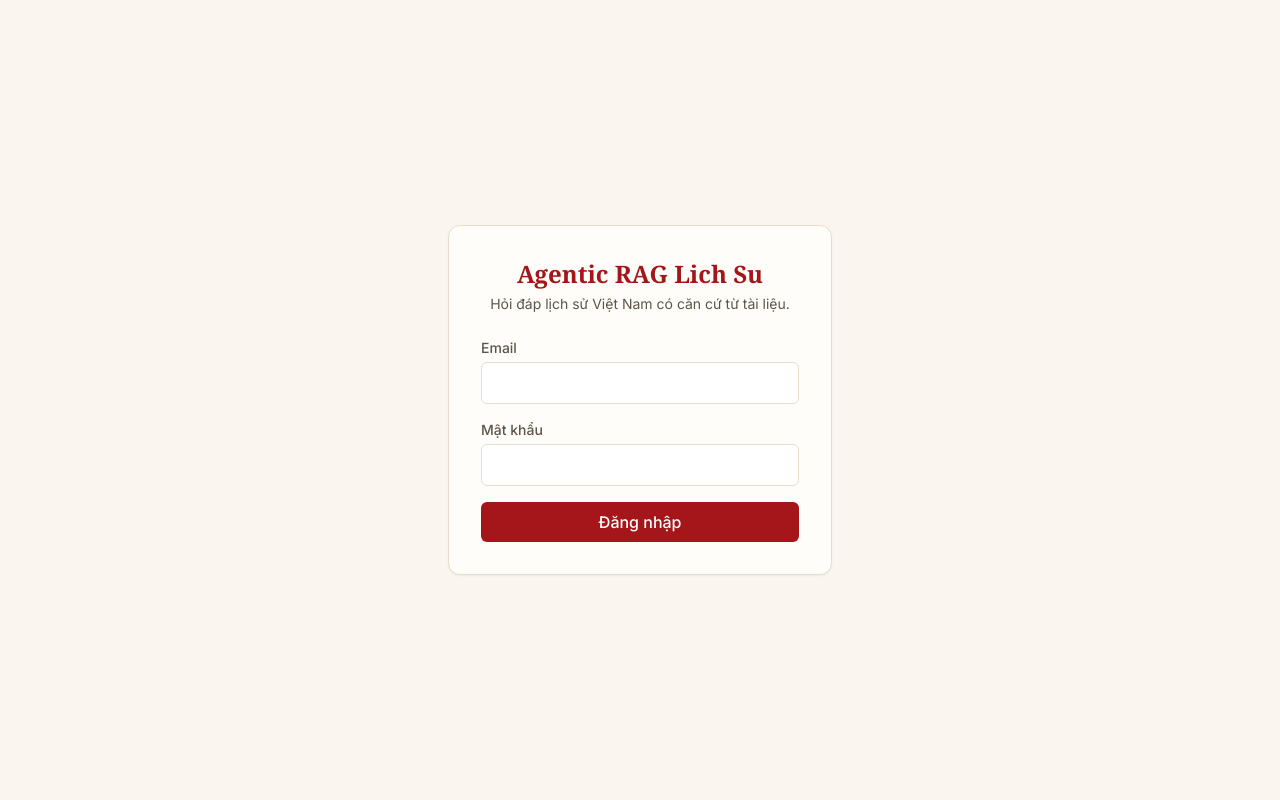
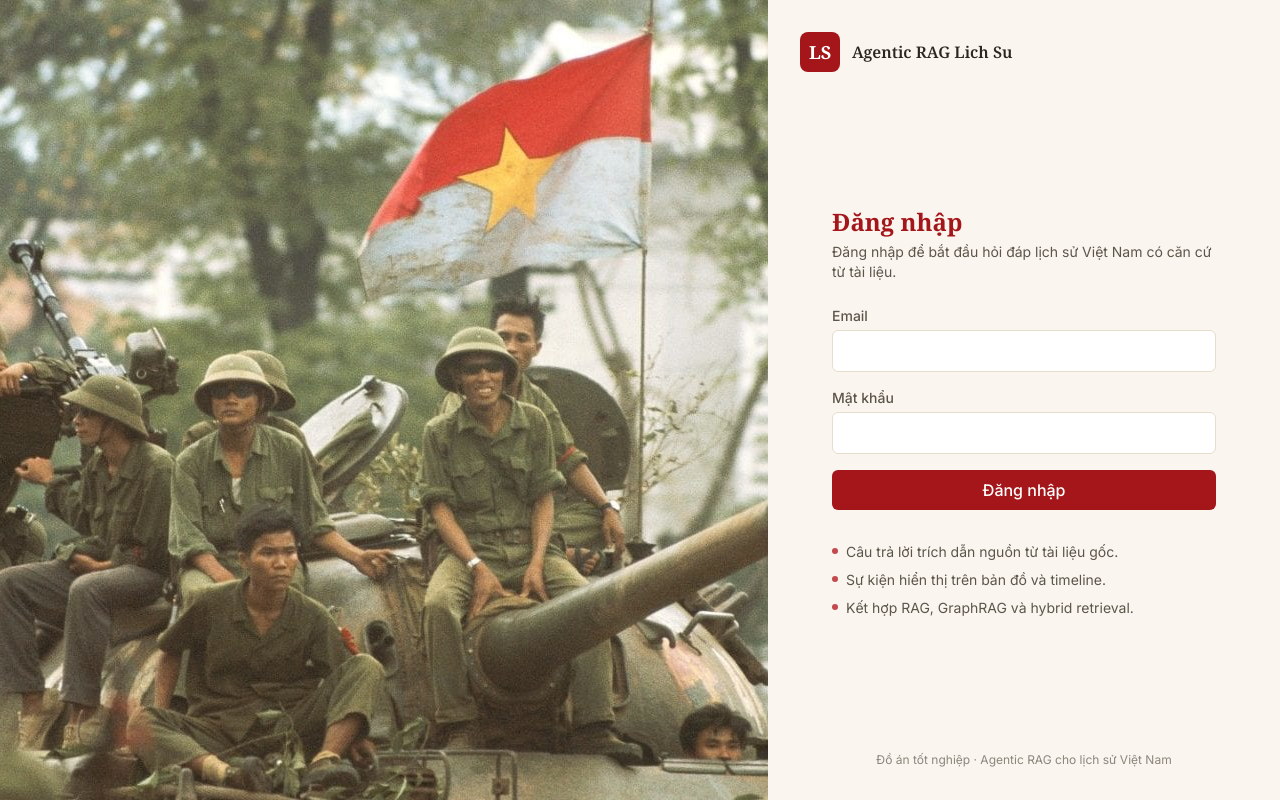
Before and after one commit to ltlongg/DATN, a React (Vite) app in the folder apps/frontend/: page /login in a window 1280 px wide. Built offline with nearby package versions, Linux system fonts and the light colour scheme; no server answers.

Commit message:
feat(frontend): cập nhật giao diện trang đăng nhập

```diff
--- a/apps/frontend/src/pages/LoginPage.tsx
+++ b/apps/frontend/src/pages/LoginPage.tsx
@@ -1,6 +1,7 @@
 import { Navigate } from "react-router-dom";
 import { LoginForm } from "@/features/auth/LoginForm";
 import { useAuthStore } from "@/store/authStore";
+import loginHero from "@/assets/login-hero.jpg";
 
 const APP_NAME = import.meta.env.VITE_APP_NAME ?? "Agentic RAG — Lịch sử Việt Nam";
 
@@ -9,14 +10,59 @@ export default function LoginPage() {
   if (token) return <Navigate to="/" replace />;
 
   return (
-    <main className="flex min-h-full items-center justify-center p-6">
-      <div className="w-full max-w-sm rounded-xl border border-paper-border bg-paper-card p-8 shadow-sm">
-        <h1 className="text-center text-2xl font-bold text-brand">{APP_NAME}</h1>
-        <p className="mt-1 mb-6 text-center text-sm text-ink-soft">
-          Hỏi đáp lịch sử Việt Nam có căn cứ từ tài liệu.
-        </p>
-        <LoginForm />
-      </div>
+    <main className="grid min-h-full md:grid-cols-5">
+      {/* Cột ảnh bìa — chiếm 3/5, phủ kín. Ẩn trên màn nhỏ. */}
+      <section className="relative hidden md:col-span-3 md:block">
+        <img src={loginHero} alt="" className="absolute inset-0 h-full w-full object-cover" />
+      </section>
+
+      {/* Cột đăng nhập — chiếm 2/5 */}
+      <section className="flex flex-col justify-between p-8 md:col-span-2">
+        {/* Thương hiệu ở đầu cột */}
+        <header className="flex items-center gap-3">
+          <span className="flex h-10 w-10 shrink-0 items-center justify-center rounded-lg bg-brand font-serif text-lg font-bold text-brand-fg">
+            LS
+          </span>
+          <span className="font-serif text-base font-semibold leading-tight text-ink">
+            {APP_NAME}
+          </span>
+        </header>
+
+        {/* Khối đăng nhập ở giữa */}
+        <div className="mx-auto w-full max-w-sm py-8">
+          {/* Ảnh banner cho màn hình nhỏ (khi cột ảnh bị ẩn) */}
+          <img
+            src={loginHero}
+            alt=""
+            className="mb-6 h-36 w-full rounded-xl object-cover md:hidden"
+          />
+          <h2 className="font-serif text-2xl font-bold text-brand">Đăng nhập</h2>
+          <p className="mt-1 mb-6 text-sm text-ink-soft">
+            Đăng nhập để bắt đầu hỏi đáp lịch sử Việt Nam có căn cứ từ tài liệu.
+          </p>
+          <LoginForm />
+
+          <ul className="mt-8 space-y-2 text-sm text-ink-soft">
+            <li className="flex items-start gap-2">
+              <span className="mt-1.5 h-1.5 w-1.5 shrink-0 rounded-full bg-brand-muted" />
+              Câu trả lời trích dẫn nguồn từ tài liệu gốc.
+            </li>
+            <li className="flex items-start gap-2">
+              <span className="mt-1.5 h-1.5 w-1.5 shrink-0 rounded-full bg-brand-muted" />
+              Sự kiện hiển thị trên bản đồ và timeline.
+            </li>
+            <li className="flex items-start gap-2">
+              <span className="mt-1.5 h-1.5 w-1.5 shrink-0 rounded-full bg-brand-muted" />
+              Kết hợp RAG, GraphRAG và hybrid retrieval.
+            </li>
+          </ul>
+        </div>
+
+        {/* Footer cột */}
+        <footer className="text-center text-xs text-ink-soft/70">
+          Đồ án tốt nghiệp · Agentic RAG cho lịch sử Việt Nam
+        </footer>
+      </section>
     </main>
   );
 }
```
Also changed, not shown: apps/frontend/src/assets/login-hero.jpg (added).
